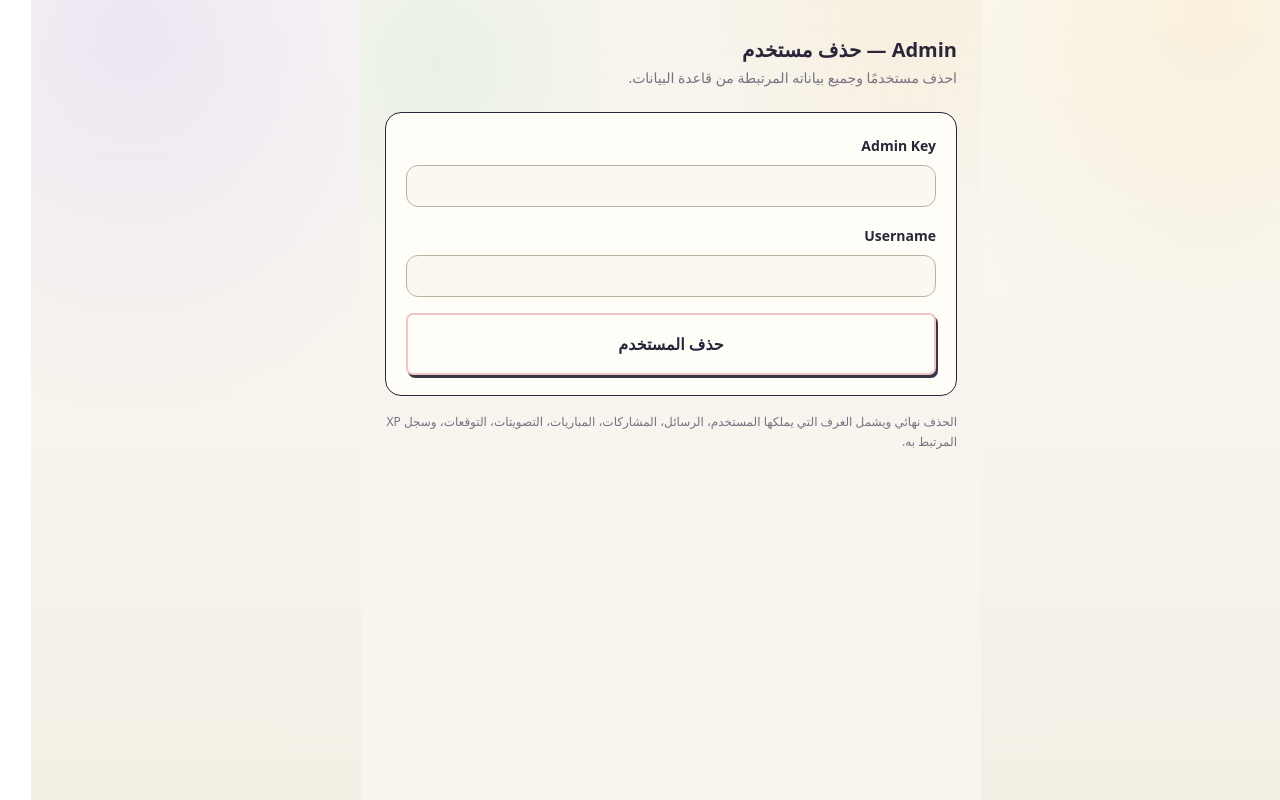
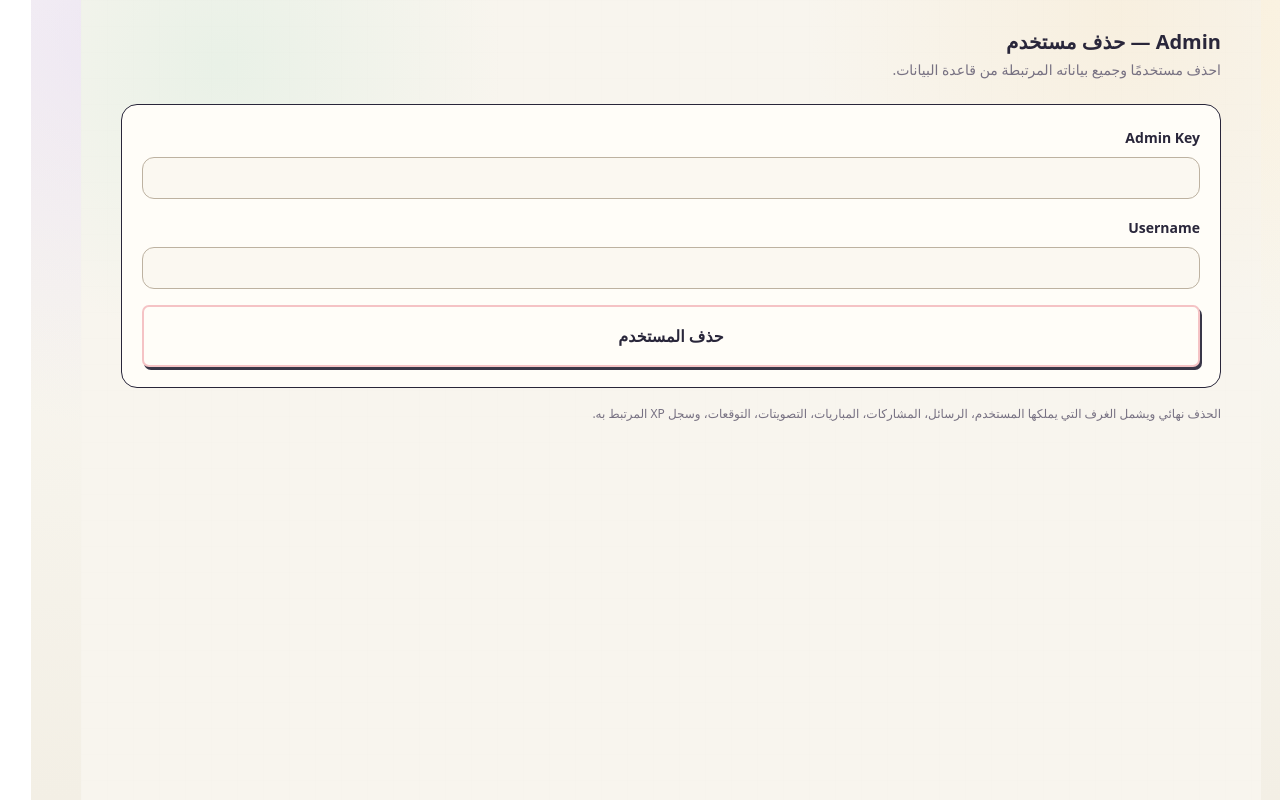
Before and after one commit to nasserAds/otherhalf, a Next.js app in the folder frontend/: page /admin/users in a window 1280 px wide. Built offline with nearby package versions, Linux system fonts and the light colour scheme; no server answers.

Commit message:
feat(admin): use wide paper user management layout

```diff
--- a/frontend/app/admin/users/page.tsx
+++ b/frontend/app/admin/users/page.tsx
@@ -47,7 +47,7 @@ export default function AdminUsersPage() {
   }
 
   return (
-    <PageTransition>
+    <PageTransition wide>
       <div className="mb-6">
         <h1 className="text-xl font-extrabold">Admin — حذف مستخدم</h1>
         <p className="mt-1 text-sm text-fg-500">
```
